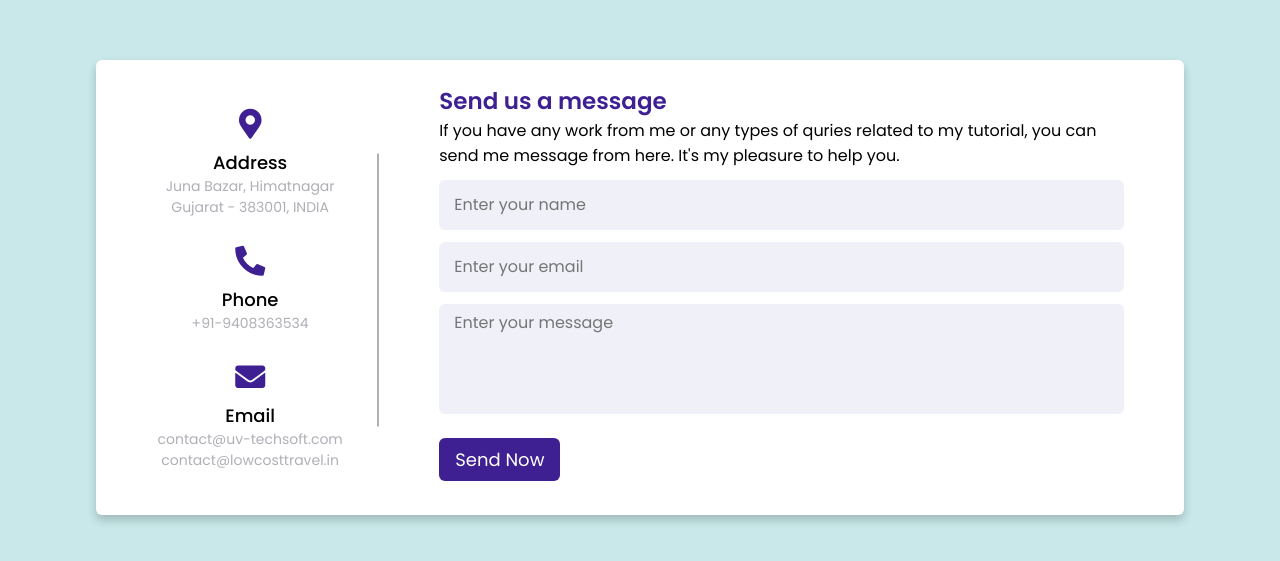
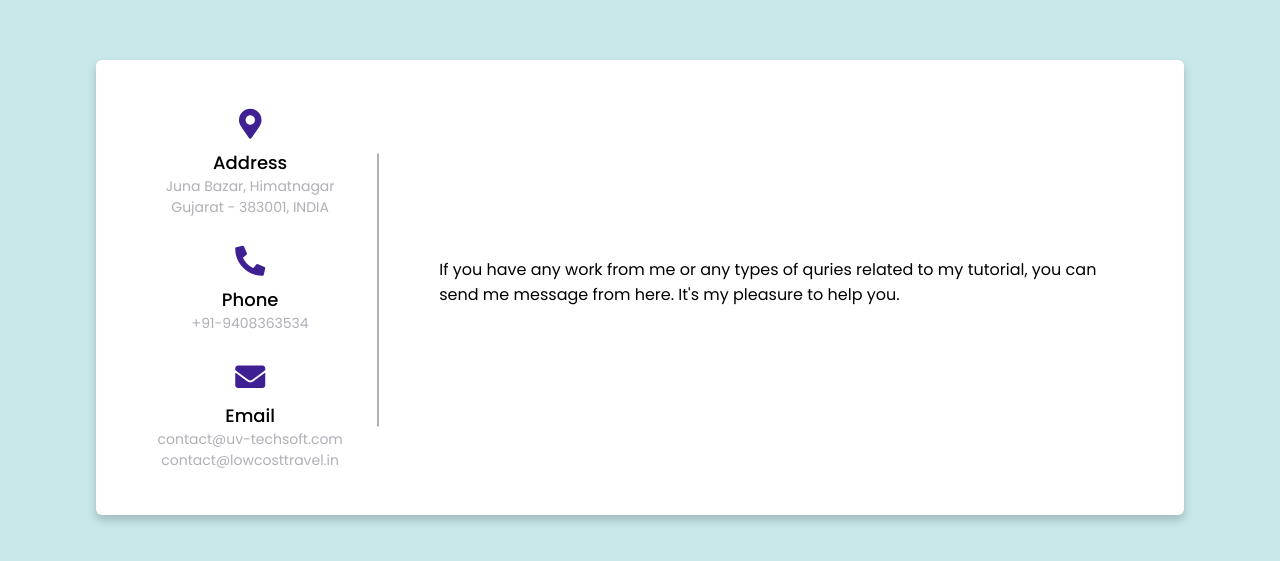
Before and after one commit to Uv-TechSoft/uvtechsoft.github.io, a plain HTML site: page index.html in a window 1280 px wide. Shown: the part 113-674 px from the top of the page. Drawn offline with Linux system fonts and the light colour scheme.

Commit message:
Update index.html

```diff
--- a/index.html
+++ b/index.html
@@ -32,22 +32,7 @@
         </div>
       </div>
       <div class="right-side">
-        <div class="topic-text">Send us a message</div>
         <p>If you have any work from me or any types of quries related to my tutorial, you can send me message from here. It's my pleasure to help you.</p>
-      <form action="#">
-        <div class="input-box">
-          <input type="text" placeholder="Enter your name">
-        </div>
-        <div class="input-box">
-          <input type="text" placeholder="Enter your email">
-        </div>
-        <div class="input-box message-box">
-          <textarea placeholder="Enter your message"></textarea>
-        </div>
-        <div class="button">
-          <input type="button" value="Send Now" >
-        </div>
-      </form>
     </div>
     </div>
   </div>
```
